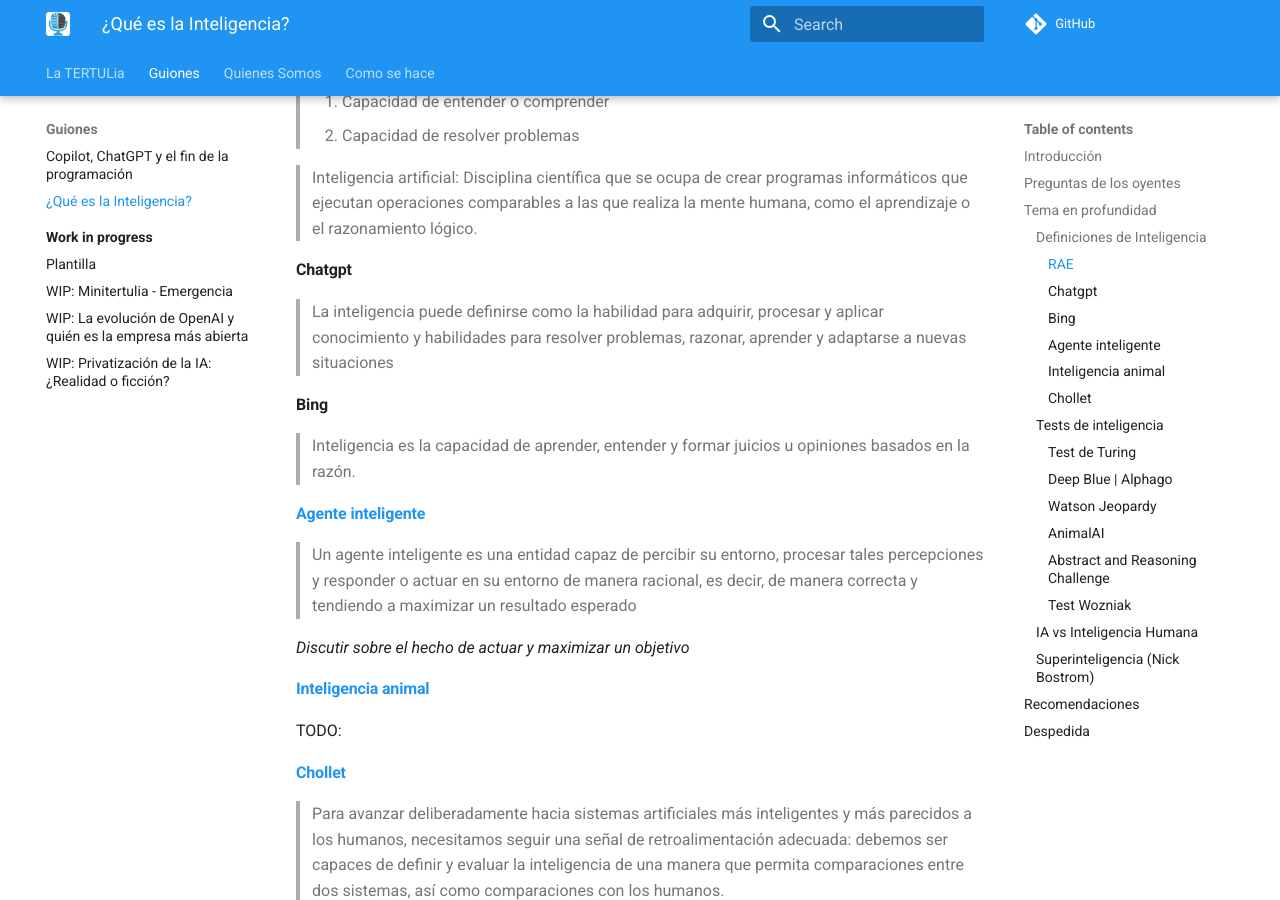
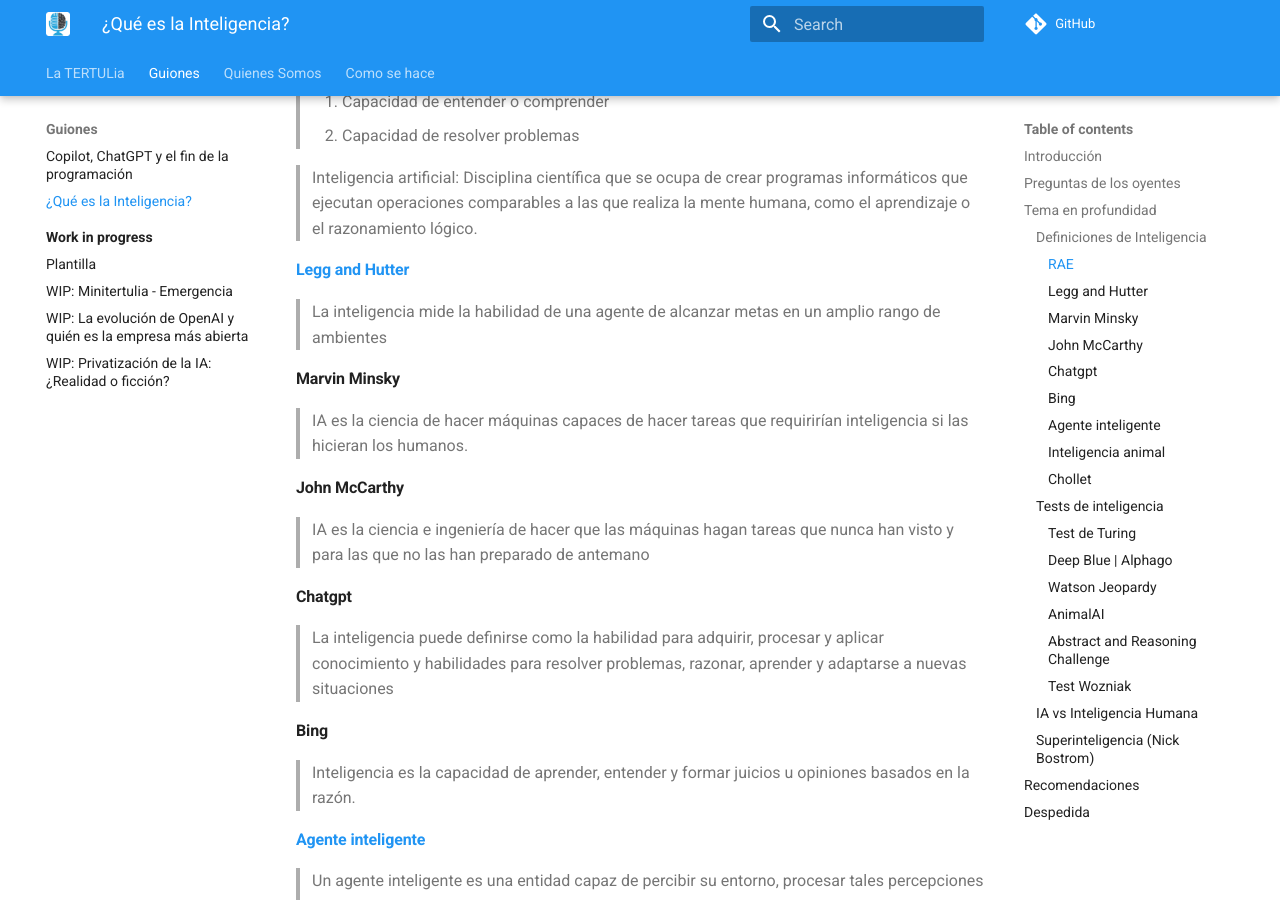
Before and after one commit to ironbar/tertulia_inteligencia_artificial, an MkDocs documentation site: the page built from docs/guiones/02-que-es-la-inteligencia.md, in a window 1280 px wide and 900 px high, scrolled down 534 px. Built offline with MkDocs 1.6.1 and Material for MkDocs 9.7.7, drawn with Linux system fonts in a browser that asks for light colours; comment, search, counter and statistics services are not loaded.

Commit message:
Update 02-que-es-la-inteligencia.md

```diff
--- a/docs/guiones/02-que-es-la-inteligencia.md
+++ b/docs/guiones/02-que-es-la-inteligencia.md
@@ -20,6 +20,18 @@
 <!-- -->
 
 > Inteligencia artificial: Disciplina científica que se ocupa de crear programas informáticos que ejecutan operaciones comparables a las que realiza la mente humana, como el aprendizaje o el razonamiento lógico.
+
+#### [Legg and Hutter](https://arxiv.org/abs/0706.3639)
+
+> La inteligencia mide la habilidad de una agente de alcanzar metas en un amplio rango de ambientes
+
+#### Marvin Minsky
+
+> IA es la ciencia de hacer máquinas capaces de hacer tareas que requirirían inteligencia si las hicieran los humanos.
+
+#### John McCarthy
+
+> IA es la ciencia e ingeniería de hacer que las máquinas hagan tareas que nunca han visto y para las que no las han preparado de antemano
 
 #### Chatgpt
 
```
